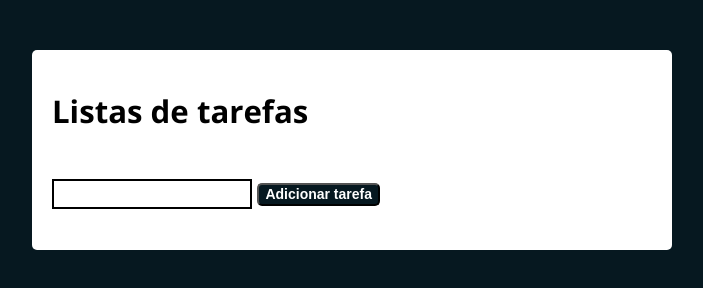
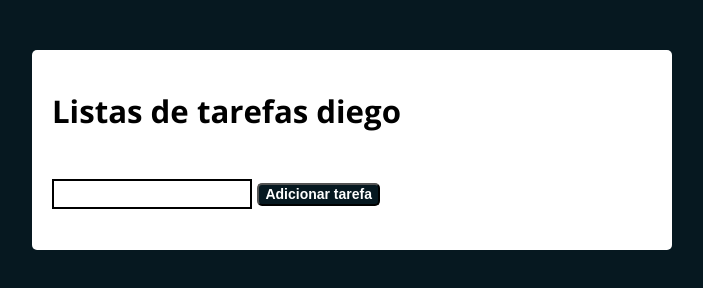
Before and after one commit to alexalcantaral/lista-de-tarefas-js, a plain HTML site: page index.html in a window 1280 px wide. Shown: the whole page, without its empty margins (288-991 px from the left). Drawn offline with nearby package versions, Linux system fonts and the light colour scheme.

Commit message:
Update index.html

```diff
--- a/index.html
+++ b/index.html
@@ -13,7 +13,7 @@
 <body>
 
   <section class="container">
-    <h1>Listas de tarefas</h1>
+    <h1>Listas de tarefas diego</h1>
     <p>
       <input type="text" class="input-tarefa">
       <button class="btn-tarefa">Adicionar tarefa</button>
```
